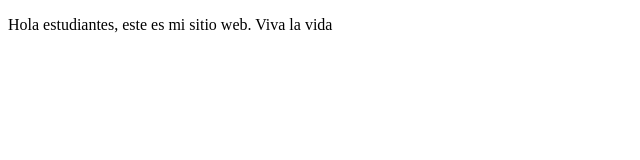
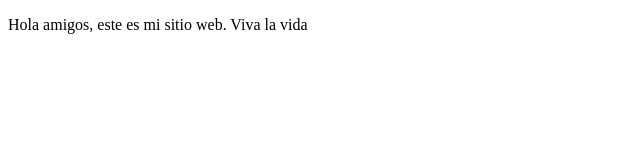
Before and after one commit to Ozzyman10/ProyectoDemoCursoPrework, a plain HTML site: page index.html in a window 1280 px wide. Shown: the full height of the page, 0-640 px from the left. Drawn offline with Linux system fonts and the light colour scheme.

Commit message:
cambios a frase

```diff
--- a/index.html
+++ b/index.html
@@ -8,7 +8,7 @@
 </head>
 <body>
     <p>
-        Hola estudiantes, este es mi sitio web. Viva la vida
+        Hola amigos, este es mi sitio web. Viva la vida
     </p>
 </body>
 </html>
```
